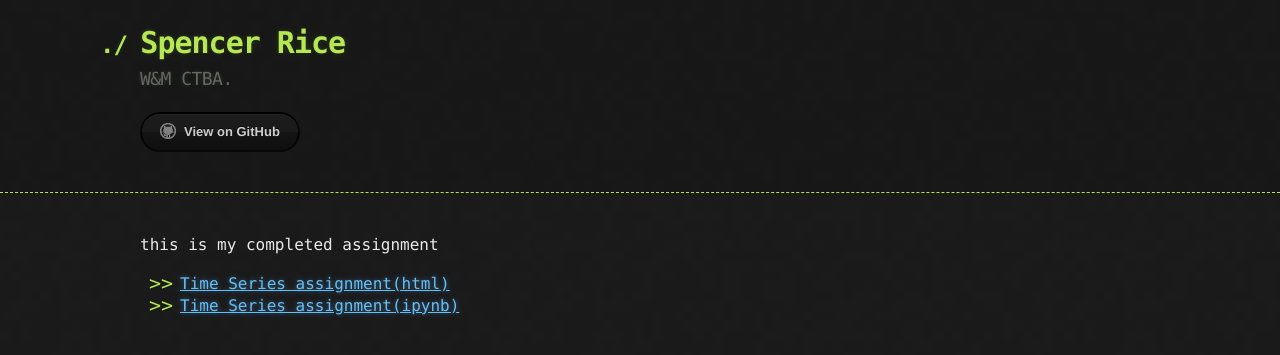
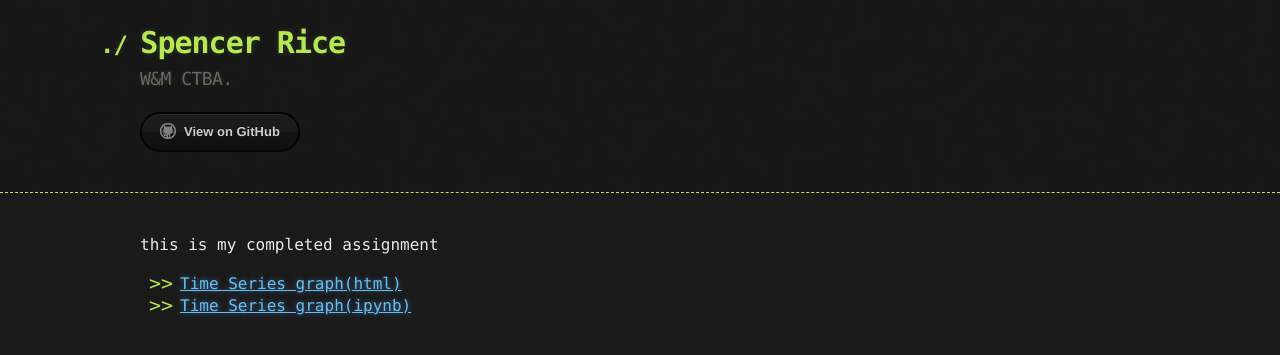
Before and after one commit to srrice/srrice.github.io, a Jekyll site: the page built from TimeSeries/index.md, in a window 1280 px wide. Shown: the top 355 px of the page. Built offline with Jekyll 4.4.1, drawn with Linux system fonts in a browser that asks for light colours; our own code applies the rules of GitHub Pages for plain Markdown files.

Commit message:
Update index.md

```diff
--- a/TimeSeries/index.md
+++ b/TimeSeries/index.md
@@ -3,5 +3,5 @@ Title: Time Series Decomposition
 description: time series assignment
 ---
 this is my completed assignment
-- [Time Series assignment(html)](M3Graphing.html)
-- [Time Series assignment(ipynb)](M3Graphing.ipynb)
+- [Time Series graph(html)](M3Graphing.html)
+- [Time Series graph(ipynb)](M3Graphing.ipynb)
```
